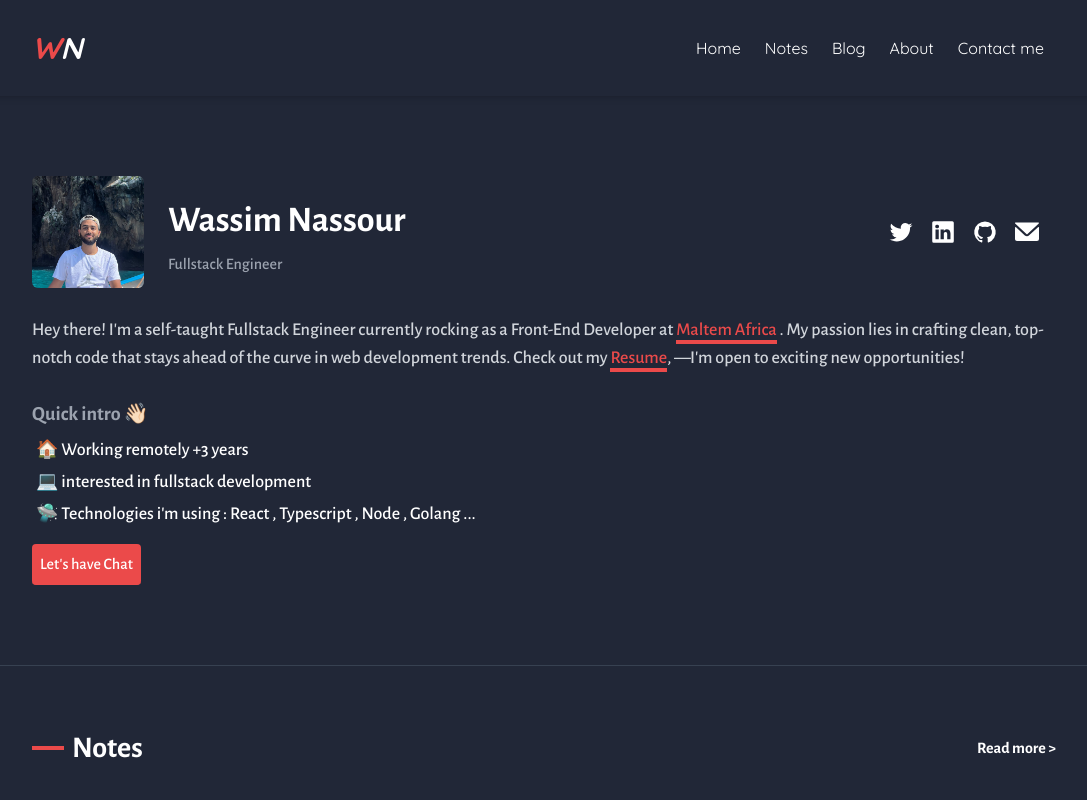
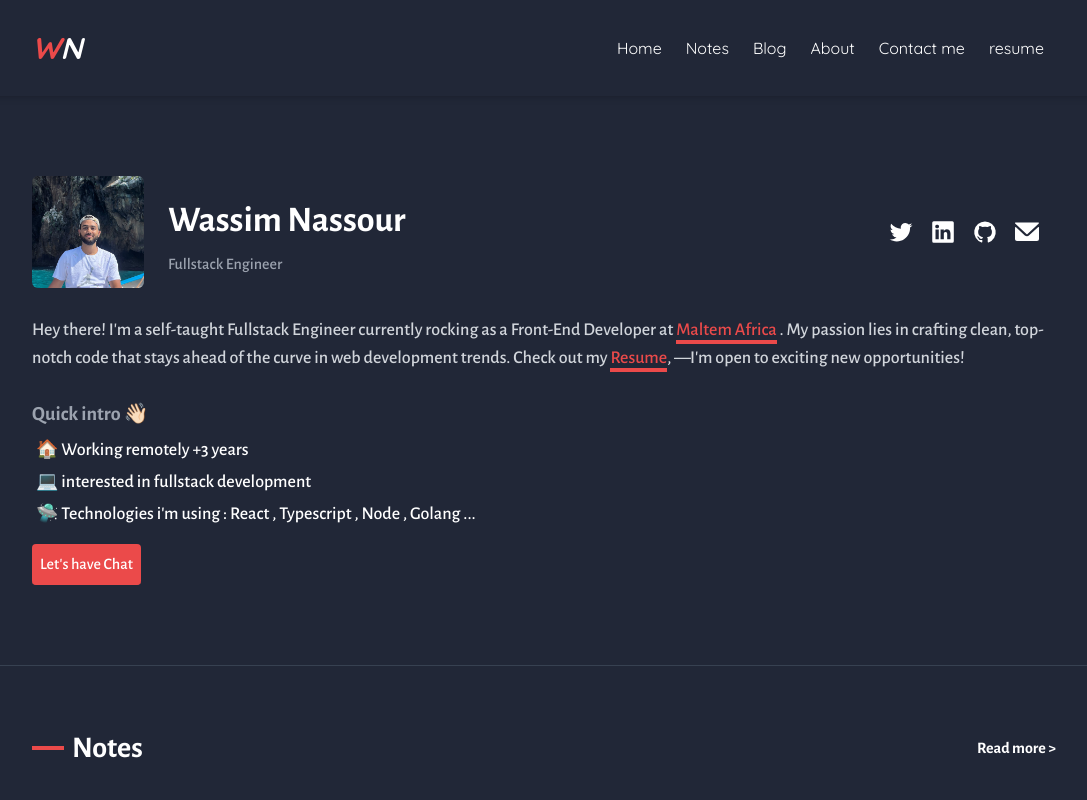
Before and after one commit to wassimnassour/wnassour.com, a Next.js app: page / in a window 1280 px wide. Shown: the top 800 px of the page, without its empty margins (96-1183 px from the left). Built offline with nearby package versions, Linux system fonts and the light colour scheme; a web font is replaced by a local one.

Commit message:
add resume in nav

```diff
--- a/src/components/Nav.tsx
+++ b/src/components/Nav.tsx
@@ -32,6 +32,16 @@ export const Nav = () => {
                 </Link>
               </li>
             ))}
+
+            <li className="mx-3 text-white cursor-pointer" onClick={() => setBackDrop(false)}>
+              <a
+                href="https://docs.google.com/document/d/1yPVQfaxMkXqPNVjwvSNAPk3mVgfZ0vvFr2d_qZoyS9c/edit?tab=t.0"
+                target="_blank"
+                className="my-3"
+              >
+                resume
+              </a>
+            </li>
           </ul>
         </nav>
       </div>
```
